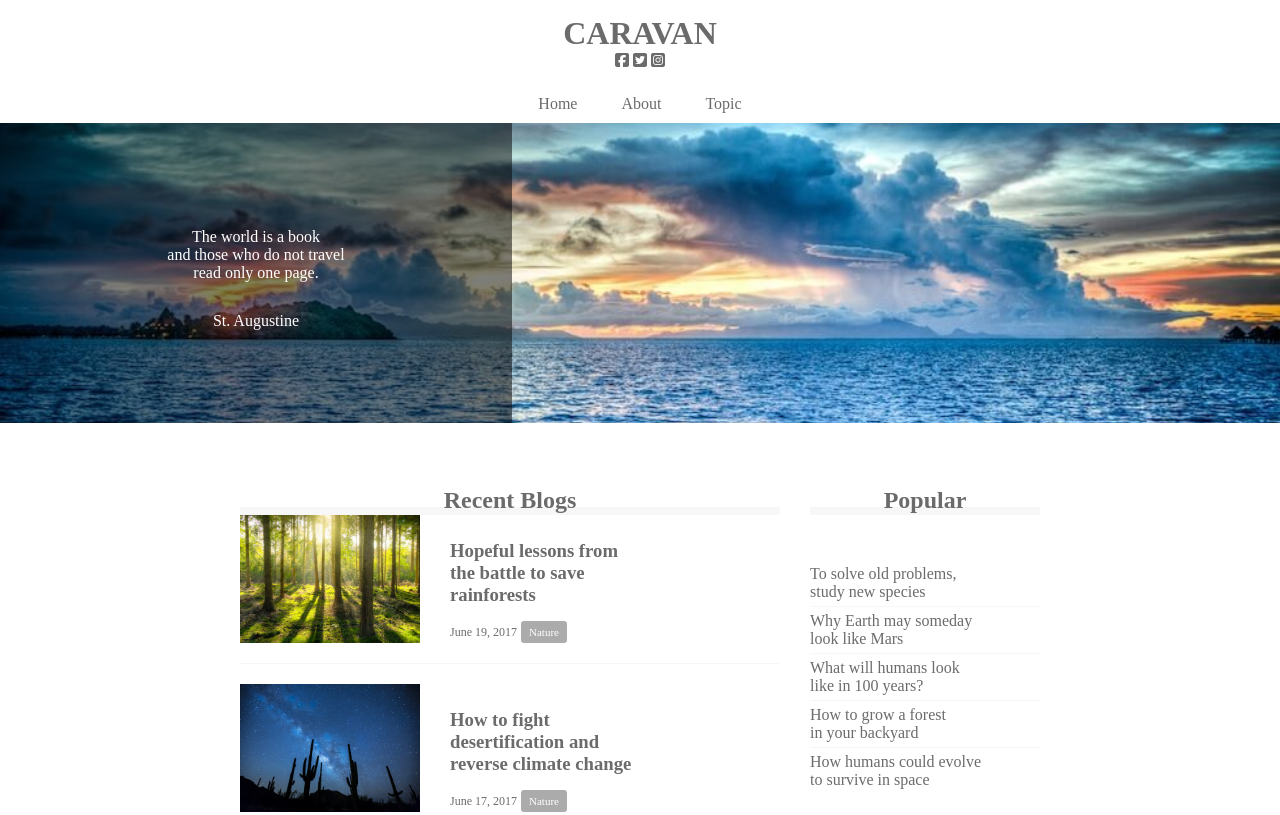
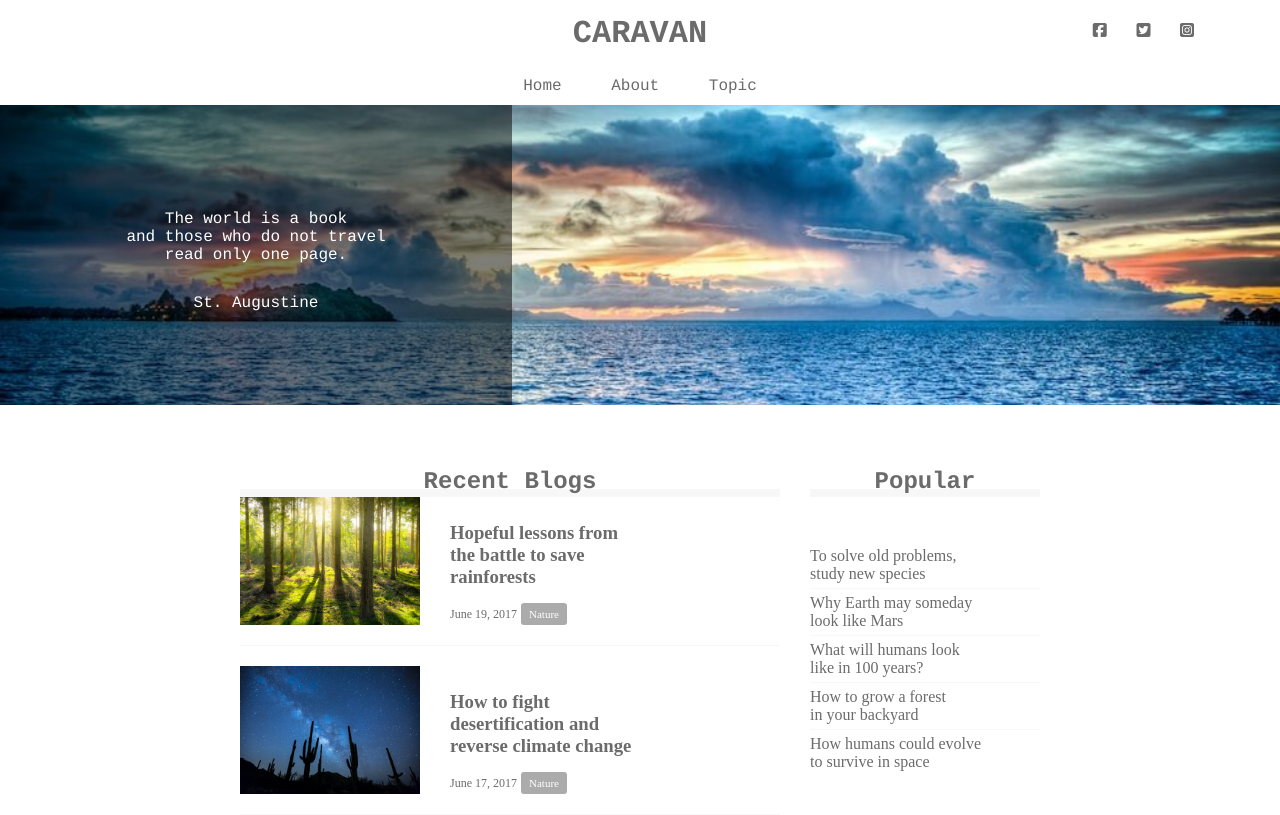
Before and after one commit to kenya0927/caravan, a plain HTML site: page index.html in a window 1280 px wide. Shown: the top 815 px of the page. Drawn offline with Linux system fonts and the light colour scheme.

Commit message:
[]Finis]1-9

```diff
--- a/style.css
+++ b/style.css
@@ -10,11 +10,27 @@ a {
   text-decoration: none;
 }
 
+header,nav,h2,.main-visual,footer {
+  font-family: Chalkduster, "Bradley Hand", Courier, "Segoe Print", sans-serif;
+}
+
 header {
   width: 90%;
   padding: 15px 0;
   margin: 0 auto;
   text-align: center;
+  position: relative;
+}
+
+.social {
+  position: absolute;
+  top: 22px;
+  right: 22px;
+}
+
+.social i {
+  display: inline-block;
+  margin-left: 20px;
 }
 
 header .heading {
```
